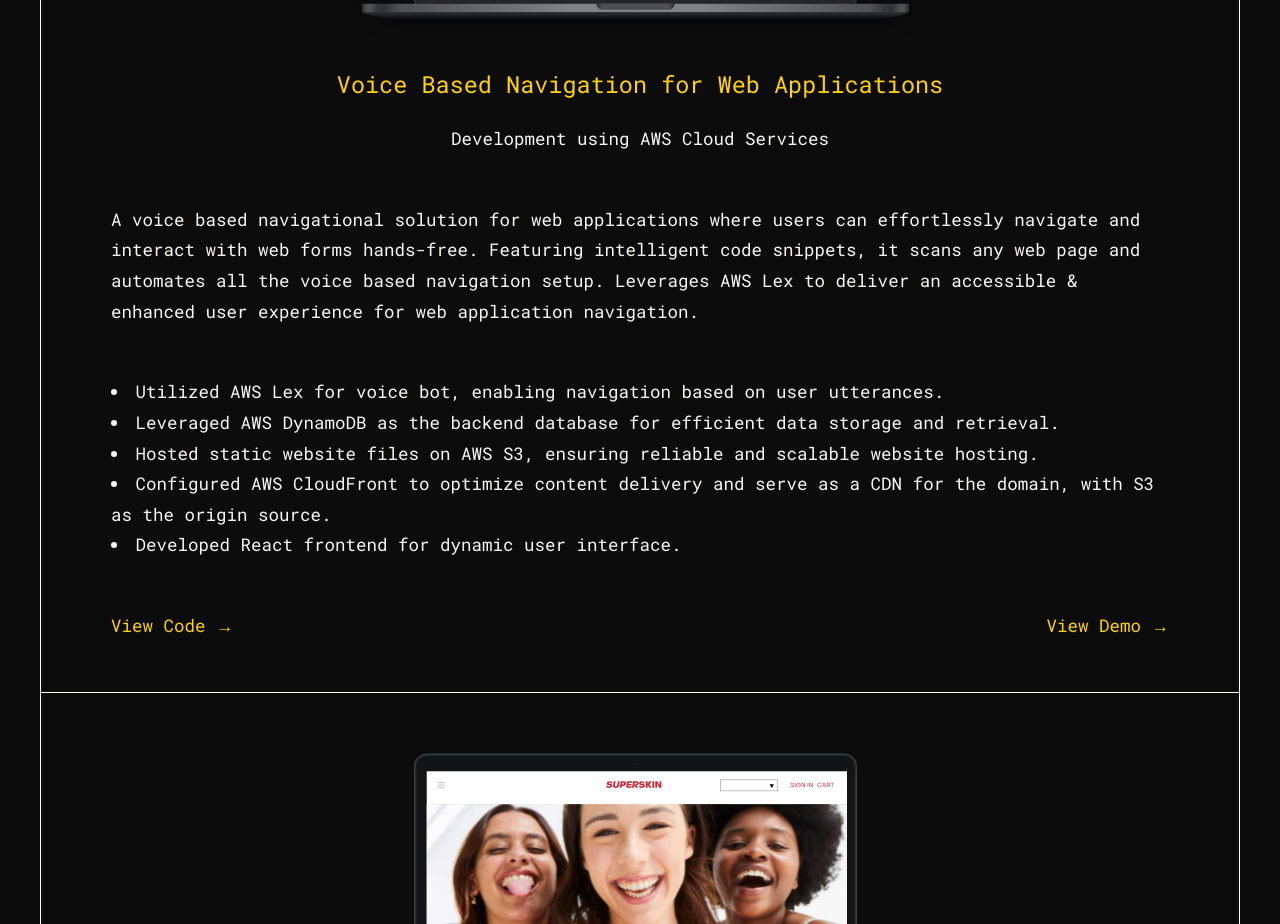
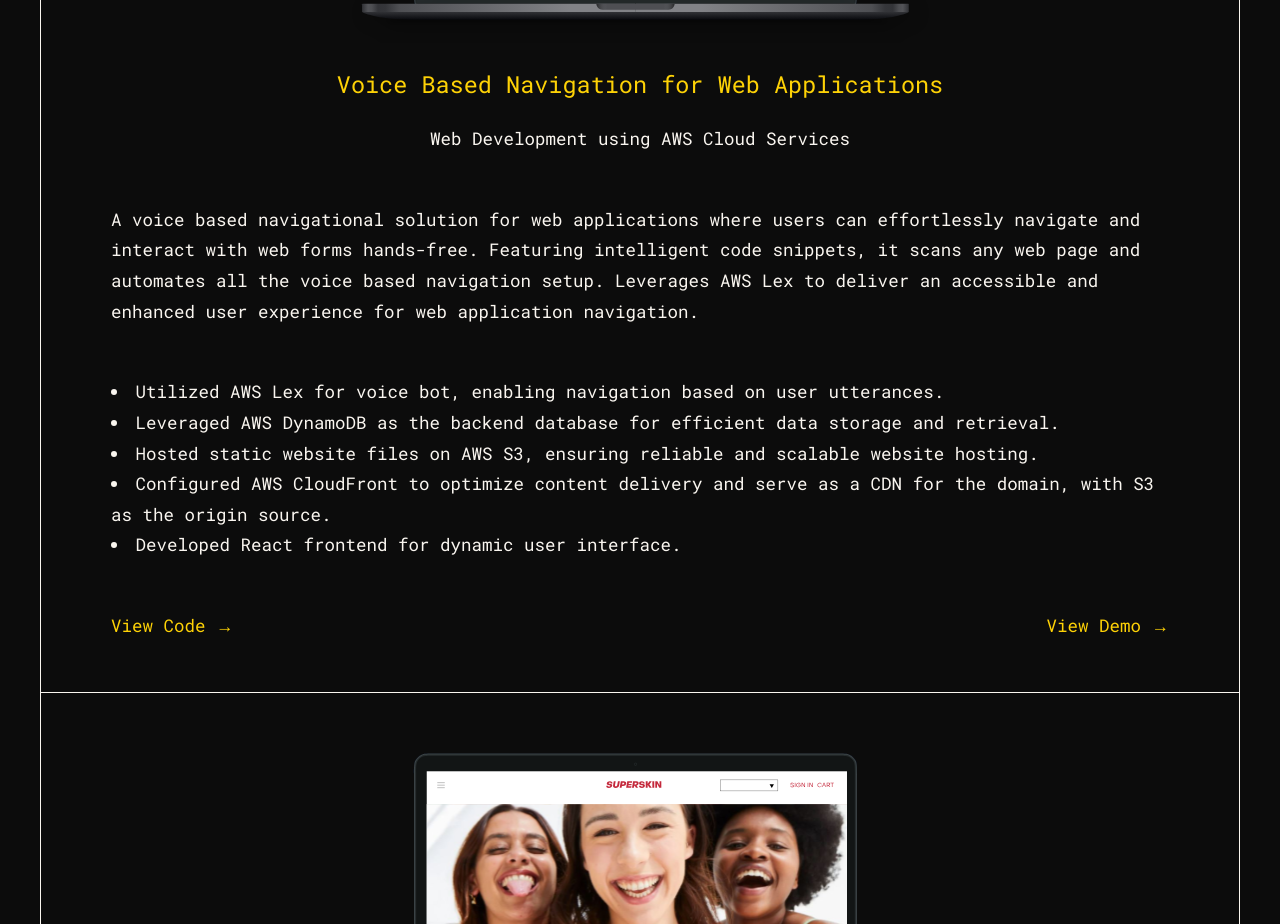
Before and after one commit to Hiba243/hibaportfolio, a React (Create React App) app: page / in a window 1280 px wide. Shown: the part 1240-2164 px from the top of the page. Built offline with nearby package versions, Linux system fonts and the light colour scheme.

Commit message:
modified text in voice based navigation project

```diff
--- a/src/components/Projects.js
+++ b/src/components/Projects.js
@@ -16,10 +16,10 @@ const Projects = () => {
                     <div className="project__desc-content">
                         <div className="project__desc-content-heading">
                             <p className="text__subheading color-yellow">Voice Based Navigation for Web Applications</p>
-                            <p className="text__content">Development using AWS Cloud Services</p>
+                            <p className="text__content">Web Development using AWS Cloud Services</p>
                         </div>
                         <div>
-                            <p className="text__content">A voice based navigational solution for web applications where users can effortlessly navigate and interact with web forms hands-free. Featuring intelligent code snippets, it scans any web page and automates all the voice based navigation setup. Leverages AWS Lex to deliver an accessible & enhanced user experience for web application navigation.</p>
+                            <p className="text__content">A voice based navigational solution for web applications where users can effortlessly navigate and interact with web forms hands-free. Featuring intelligent code snippets, it scans any web page and automates all the voice based navigation setup. Leverages AWS Lex to deliver an accessible and enhanced user experience for web application navigation.</p>
                         </div>
                         <div>
                             <ul className="ul-style text__content">
```
